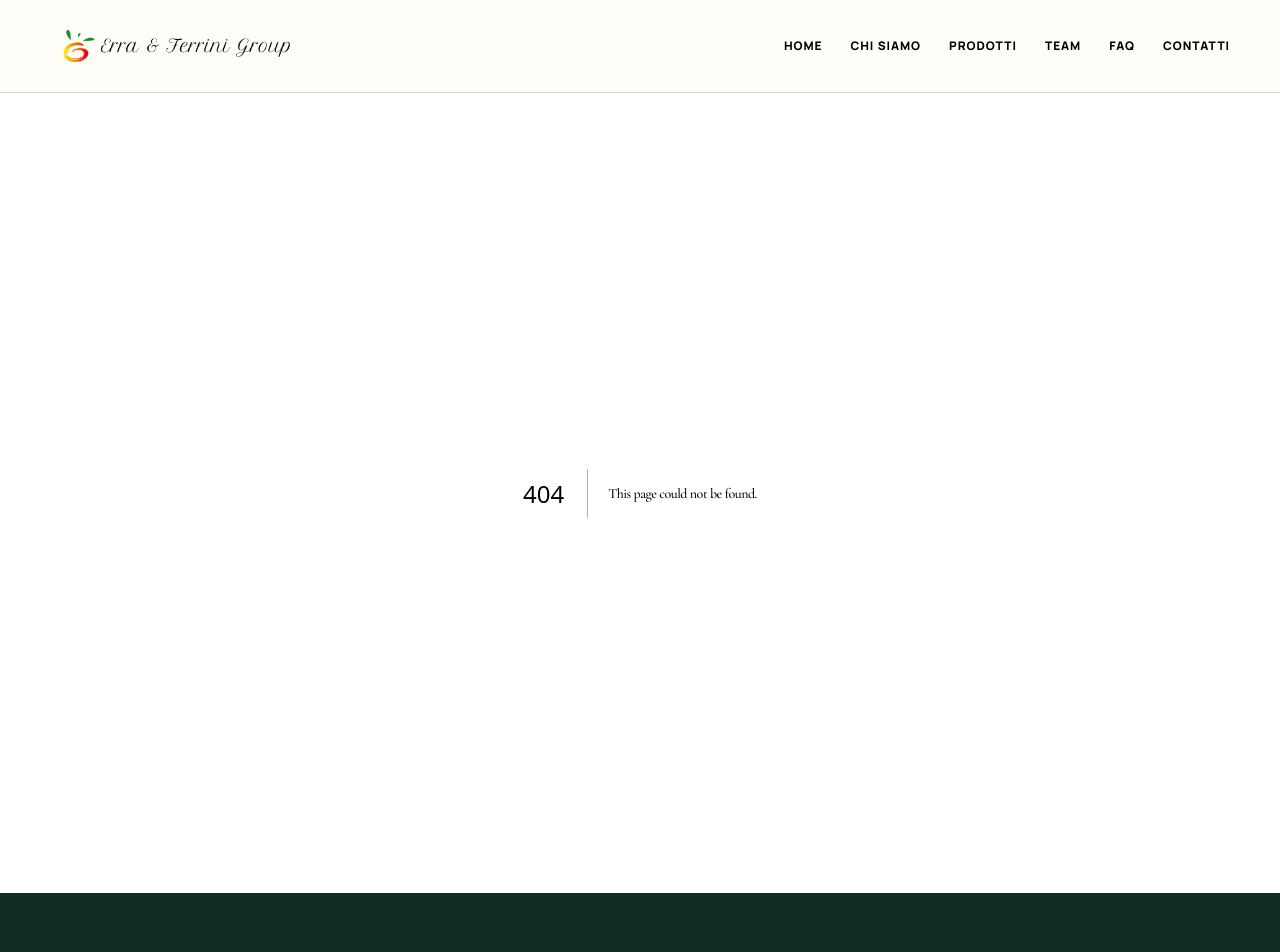
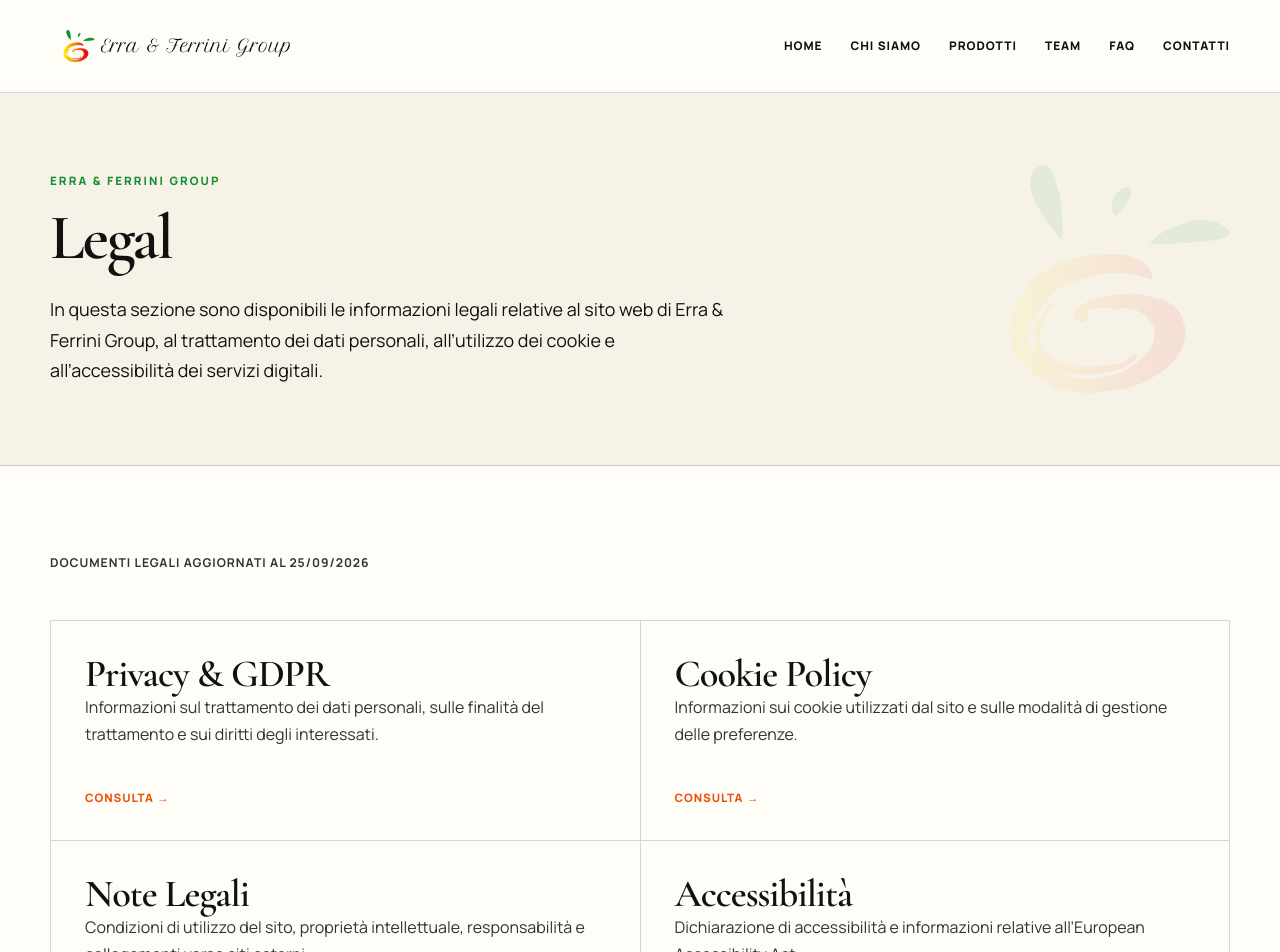
Before and after one commit to hubsienda/efgroup, a Next.js app: page /legal in a window 1280 px wide. Before the commit this address had no page. Shown: the top 952 px of the page. Built offline with nearby package versions, Linux system fonts and the light colour scheme.

Commit message:
Create Legal hub

```diff
--- /dev/null
+++ b/app/legal/page.tsx
@@ -0,0 +1,61 @@
+import type { Metadata } from "next";
+import Link from "next/link";
+import InternalPageHero from "@/components/InternalPageHero";
+import styles from "@/components/LegalPages.module.css";
+
+export const metadata: Metadata = {
+  title: "Legal",
+  description: "Informazioni legali di Erra & Ferrini Group: privacy e GDPR, cookie policy, note legali e accessibilità.",
+};
+
+const destinations = [
+  {
+    title: "Privacy & GDPR",
+    description: "Informazioni sul trattamento dei dati personali, sulle finalità del trattamento e sui diritti degli interessati.",
+    href: "/legal/privacy",
+  },
+  {
+    title: "Cookie Policy",
+    description: "Informazioni sui cookie utilizzati dal sito e sulle modalità di gestione delle preferenze.",
+    href: "/legal/cookie-policy",
+  },
+  {
+    title: "Note Legali",
+    description: "Condizioni di utilizzo del sito, proprietà intellettuale, responsabilità e collegamenti verso siti esterni.",
+    href: "/legal/note-legali",
+  },
+  {
+    title: "Accessibilità",
+    description: "Dichiarazione di accessibilità e informazioni relative all’European Accessibility Act.",
+    href: "/legal/accessibilita",
+  },
+];
+
+export default function Page() {
+  return (
+    <>
+      <InternalPageHero
+        eyebrow="Erra & Ferrini Group"
+        title="Legal"
+        intro="In questa sezione sono disponibili le informazioni legali relative al sito web di Erra & Ferrini Group, al trattamento dei dati personali, all’utilizzo dei cookie e all’accessibilità dei servizi digitali."
+      />
+
+      <section className={styles.hubSection}>
+        <div className="shell">
+          <p className={styles.updated}>Documenti legali aggiornati al 25/09/2026</p>
+          <div className={styles.hubGrid}>
+            {destinations.map((item) => (
+              <Link key={item.href} href={item.href} className={styles.hubCard}>
+                <div>
+                  <h2>{item.title}</h2>
+                  <p>{item.description}</p>
+                </div>
+                <span>Consulta →</span>
+              </Link>
+            ))}
+          </div>
+        </div>
+      </section>
+    </>
+  );
+}
```
